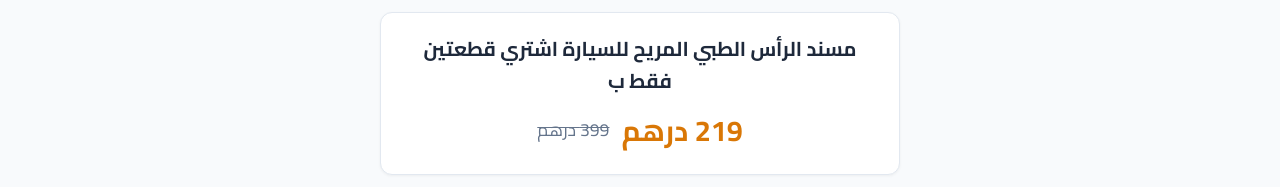
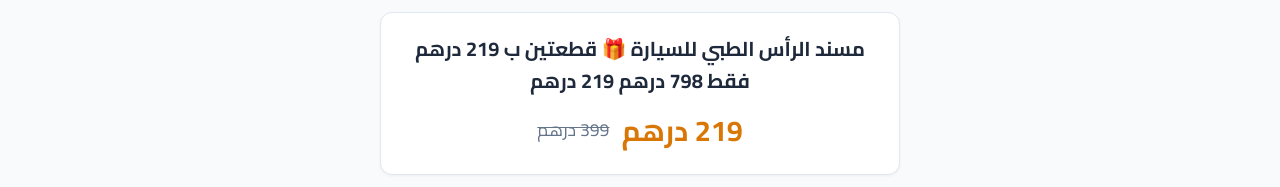
Before and after one commit to xmohamedabdelmalek-eng/AutoConfort, a plain HTML site: page index.html in a window 1280 px wide. Shown: the part 534-721 px from the top of the page. Drawn offline with Linux system fonts and the light colour scheme.

Commit message:
Update index.html

```diff
--- a/index.html
+++ b/index.html
@@ -392,7 +392,7 @@ src="https://www.facebook.com/tr?id=2356674051754179&ev=PageView&noscript=1"
         </div>
 
         <div class="product-info">
-            <h1 class="product-title">مسند الرأس الطبي المريح للسيارة اشتري قطعتين فقط ب</h1>
+            <h1 class="product-title">مسند الرأس الطبي للسيارة 🎁 قطعتين ب 219 درهم فقط 798 درهم 219 درهم</h1>
             <div class="price-box">
                 <span class="current-price">219 درهم</span>
                 <span class="old-price">399 درهم</span>
```
